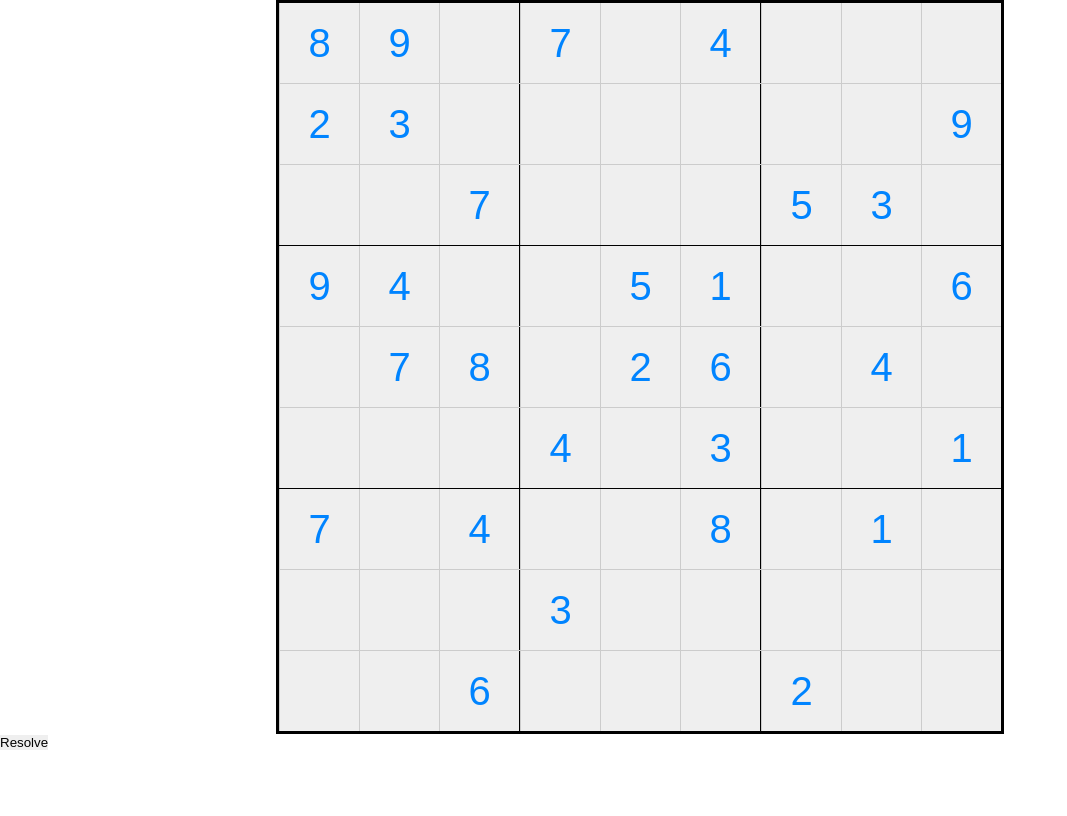
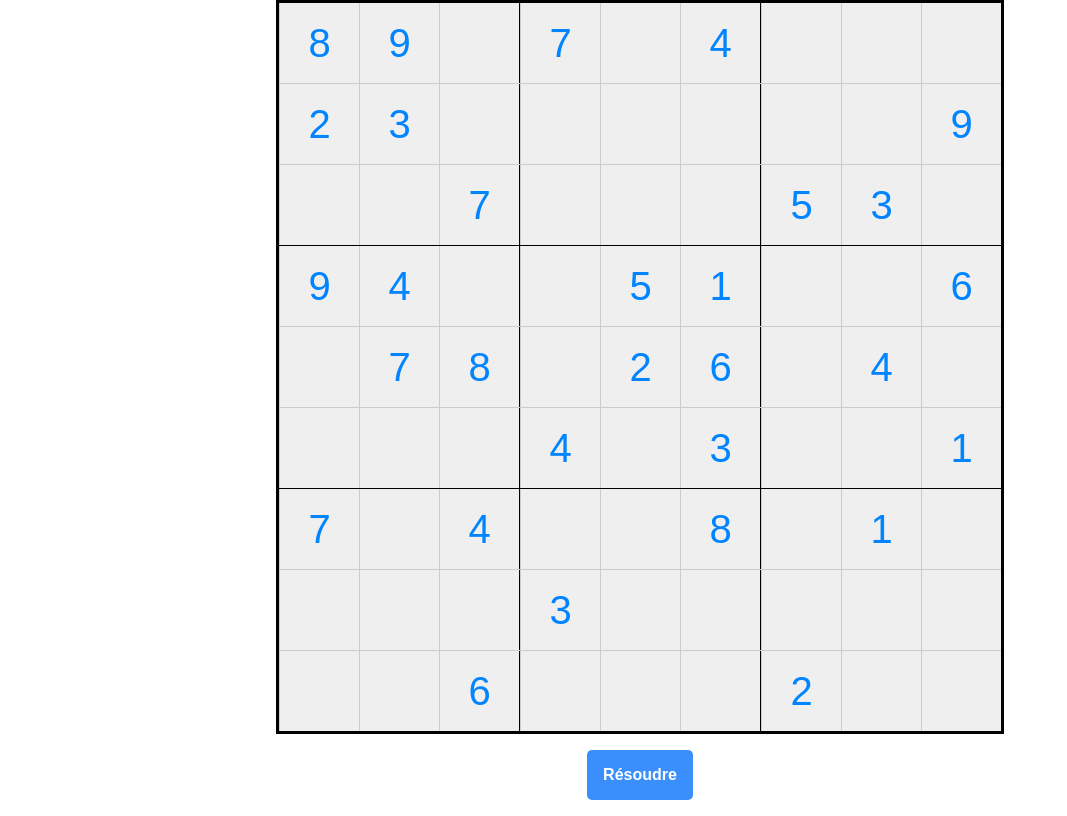
Before and after one commit to raficraft/Sudoku, a plain HTML site: page index.html in a window 1280 px wide. Shown: the whole page, without its empty margins (0-1067 px from the left). Drawn offline with Linux system fonts and the light colour scheme.

Commit message:
Style du bouton résoudre.

```diff
--- a/css/grid.css
+++ b/css/grid.css
@@ -60,3 +60,29 @@ input::-webkit-inner-spin-button {
 input[type=number] {
     -moz-appearance: textfield;
 }
+
+
+
+.controlPanel{
+    display : flex;
+    justify-content: center;
+    padding : 1rem;
+    width : min(calc(100vh/10),calc(100vw/10));
+    margin : 0 auto;
+}
+
+button{
+    padding : 1rem;
+    font-size: 1rem;
+    font-weight: bold;
+    color : white;
+    background-color: rgb(59, 143, 252);
+    border-radius : 5px;
+    transition : 0.3s;
+    cursor: pointer;
+}
+
+button:hover{
+
+    background-color: rgb(0, 107, 247);
+}
--- a/js/init.js
+++ b/js/init.js
@@ -49,7 +49,9 @@ class init{
         this.ElHTML +=
         `</tbody>
             <table>
-            <button id="resolve">Resolve</button>`
+            <div id="controlPanel" class="controlPanel">
+                <button id="resolve">Résoudre</button>
+            </div>`
 
         const target = document.querySelector('main')
         target.insertAdjacentHTML("beforebegin", this.ElHTML);
```
Also changed, not shown: js/readme.md (added).
